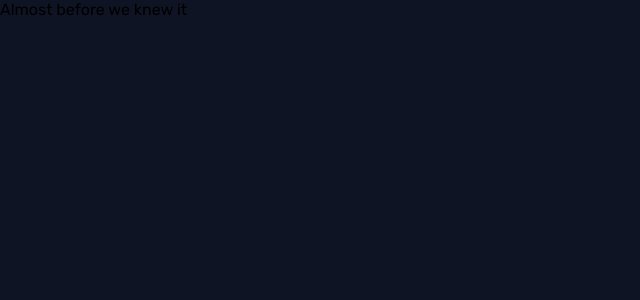
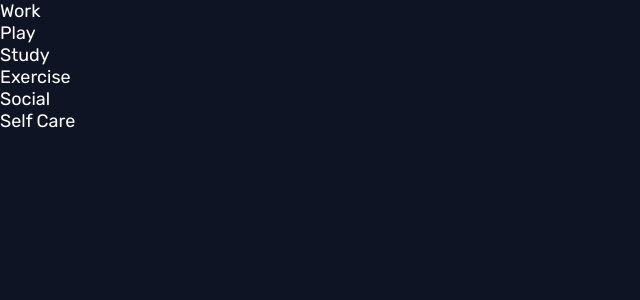
Before and after one commit to iamAlbano/Desafio-EyeCare-Health, a React (Create React App) app in the folder time-tracking/: page / in a window 1280 px wide. Shown: the top 300 px of the page, without its empty margins (0-640 px from the left). Built offline with nearby package versions, Linux system fonts and the light colour scheme.

Commit message:
feat: import data from json file

```diff
--- a/time-tracking/src/App.js
+++ b/time-tracking/src/App.js
@@ -1,8 +1,24 @@
+import data from './data.json'
+
+import Grid from './components/GridLayout/Grid'
+import Card from './components/Cards/Card'
 
 function App() {
+  let id = 0
+  console.log(data)
   return (
     <div className="App">
-     <p>Almost before we knew it</p>
+      <Grid>
+        {
+          data.map((content) => {
+            return (
+              <Card key={ id++ }
+              title={ content.title }
+                />
+            )
+          })
+        }
+      </Grid>
     </div>
   );
 }
--- /dev/null
+++ b/time-tracking/src/components/Cards/Card.js
@@ -0,0 +1,9 @@
+
+export default function Card( { title }){
+
+    return(
+        <div>
+        <p>{ title }</p>
+        </div>
+    )
+}
--- /dev/null
+++ b/time-tracking/src/components/GridLayout/Grid.js
@@ -0,0 +1,9 @@
+
+export default function Card( props ){
+
+    return(
+        <div>
+        { props.children }
+        </div>
+    )
+}
--- /dev/null
+++ b/time-tracking/src/data.json
@@ -0,0 +1,104 @@
+[
+  {
+    "title": "Work",
+    "timeframes": {
+      "daily": {
+        "current": 5,
+        "previous": 7
+      },
+      "weekly": {
+        "current": 32,
+        "previous": 36
+      },
+      "monthly": {
+        "current": 103,
+        "previous": 128
+      }
+    }
+  },
+  {
+    "title": "Play",
+    "timeframes": {
+      "daily": {
+        "current": 1,
+        "previous": 2
+      },
+      "weekly": {
+        "current": 10,
+        "previous": 8
+      },
+      "monthly": {
+        "current": 23,
+        "previous": 29
+      }
+    }
+  },
+  {
+    "title": "Study",
+    "timeframes": {
+      "daily": {
+        "current": 0,
+        "previous": 1
+      },
+      "weekly": {
+        "current": 4,
+        "previous": 7
+      },
+      "monthly": {
+        "current": 13,
+        "previous": 19
+      }
+    }
+  },
+  {
+    "title": "Exercise",
+    "timeframes": {
+      "daily": {
+        "current": 1,
+        "previous": 1
+      },
+      "weekly": {
+        "current": 4,
+        "previous": 5
+      },
+      "monthly": {
+        "current": 11,
+        "previous": 18
+      }
+    }
+  },
+  {
+    "title": "Social",
+    "timeframes": {
+      "daily": {
+        "current": 1,
+        "previous": 3
+      },
+      "weekly": {
+        "current": 5,
+        "previous": 10
+      },
+      "monthly": {
+        "current": 21,
+        "previous": 23
+      }
+    }
+  },
+  {
+    "title": "Self Care",
+    "timeframes": {
+      "daily": {
+        "current": 0,
+        "previous": 1
+      },
+      "weekly": {
+        "current": 2,
+        "previous": 2
+      },
+      "monthly": {
+        "current": 7,
+        "previous": 11
+      }
+    }
+  }
+]
--- a/time-tracking/src/index.css
+++ b/time-tracking/src/index.css
@@ -24,8 +24,10 @@
 
 
 html,
- body,
-  #root {
+body,
+#root {
+  color: #fff;
+  font-size: 18px;
   background-color: var(--very-dark-blue);
   height: 100%;
 }
```
